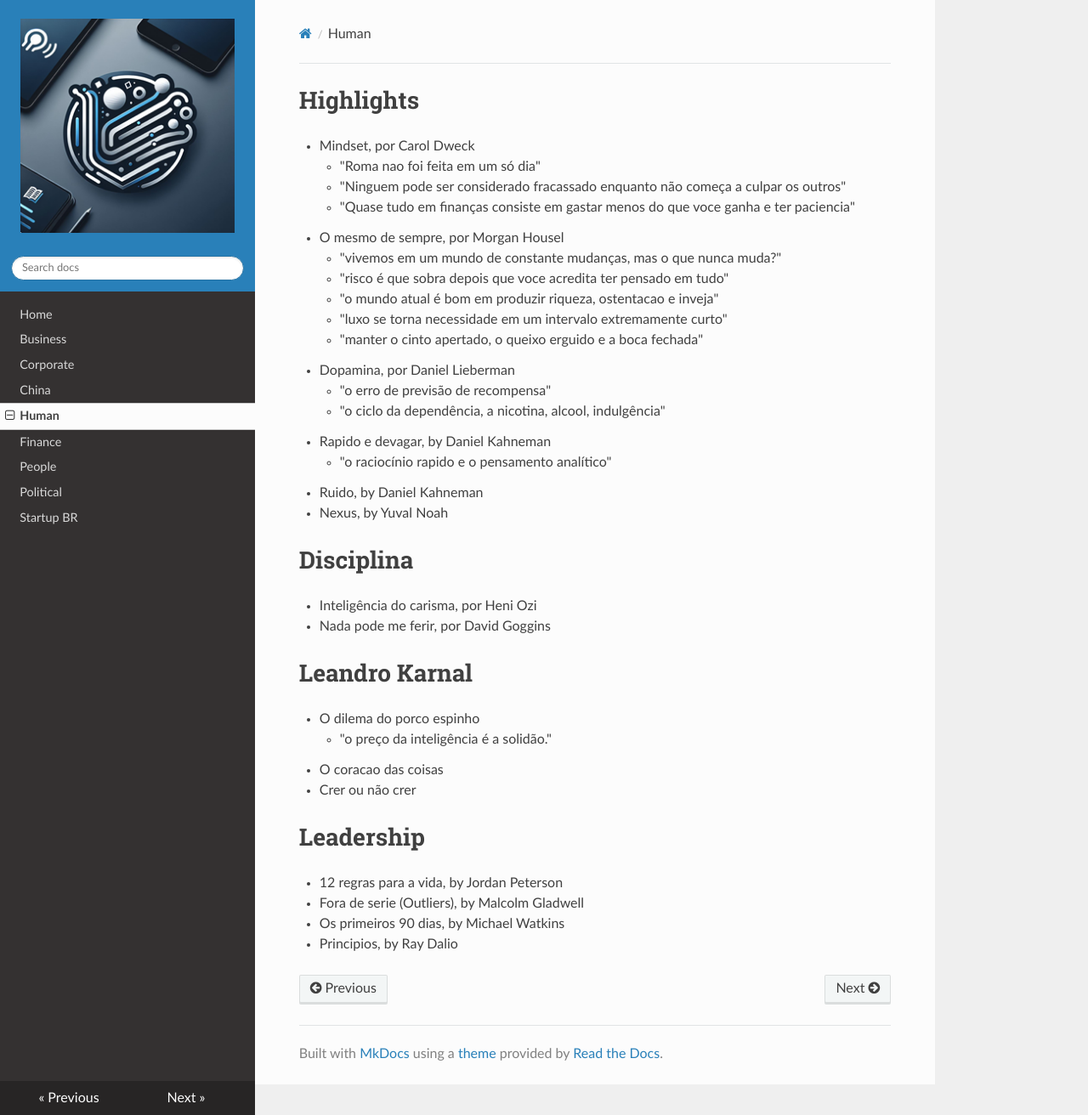
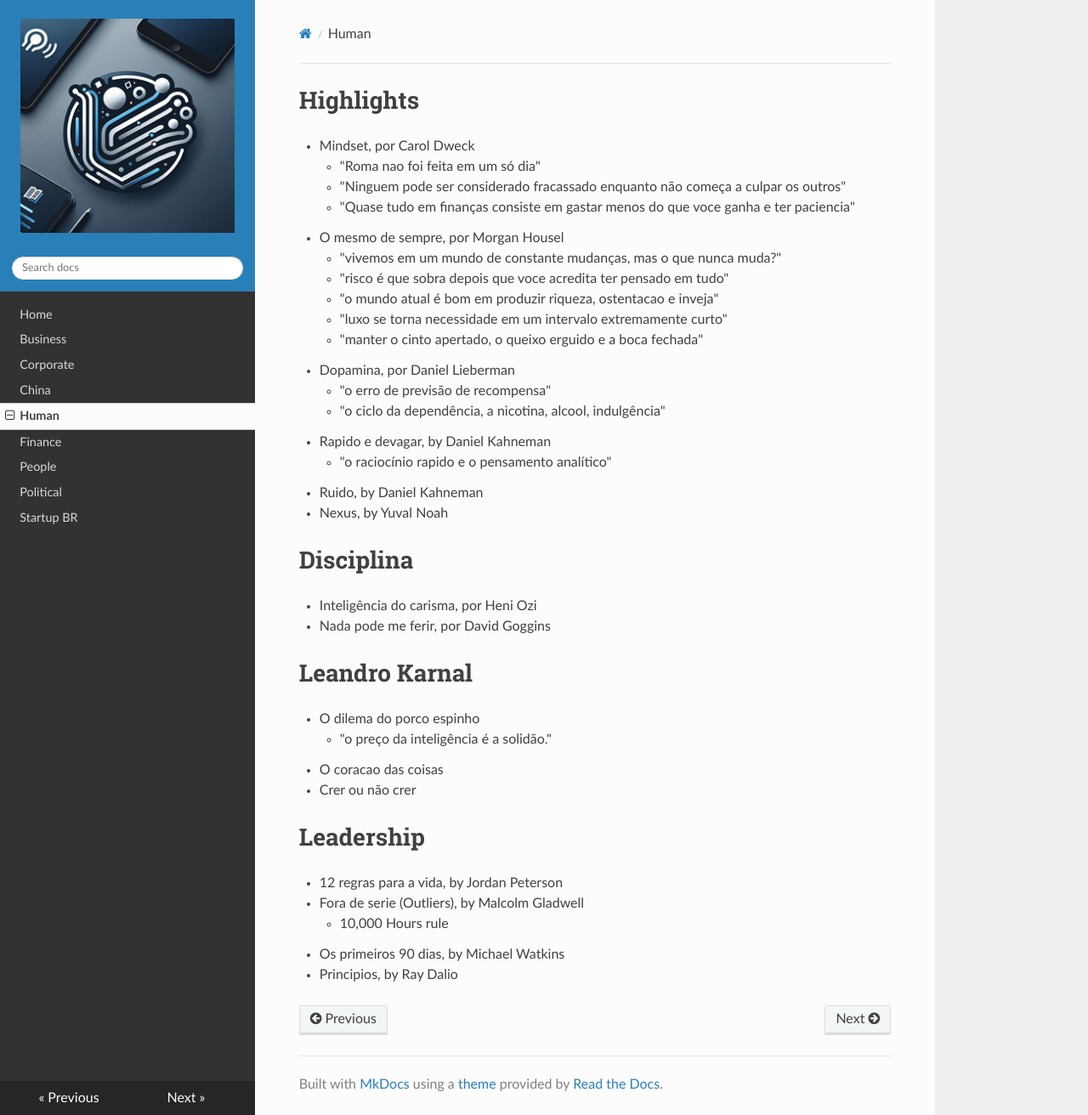
Before and after one commit to renatobrf/kindle-teca, an MkDocs documentation site: the page built from docs/human.md, in a window 1280 px wide and 1312 px high. Shown: the whole window at 85% size. Built offline with MkDocs 1.6.1, drawn with Linux system fonts in a browser that asks for light colours; nearby versions of some CDN libraries.

Commit message:
Update human.md

```diff
--- a/docs/human.md
+++ b/docs/human.md
@@ -30,5 +30,6 @@
 # Leadership
 - 12 regras para a vida, by Jordan Peterson
 - Fora de serie (Outliers), by Malcolm Gladwell
+    - 10,000 Hours rule
 - Os primeiros 90 dias, by Michael Watkins
 - Principios, by Ray Dalio
```
